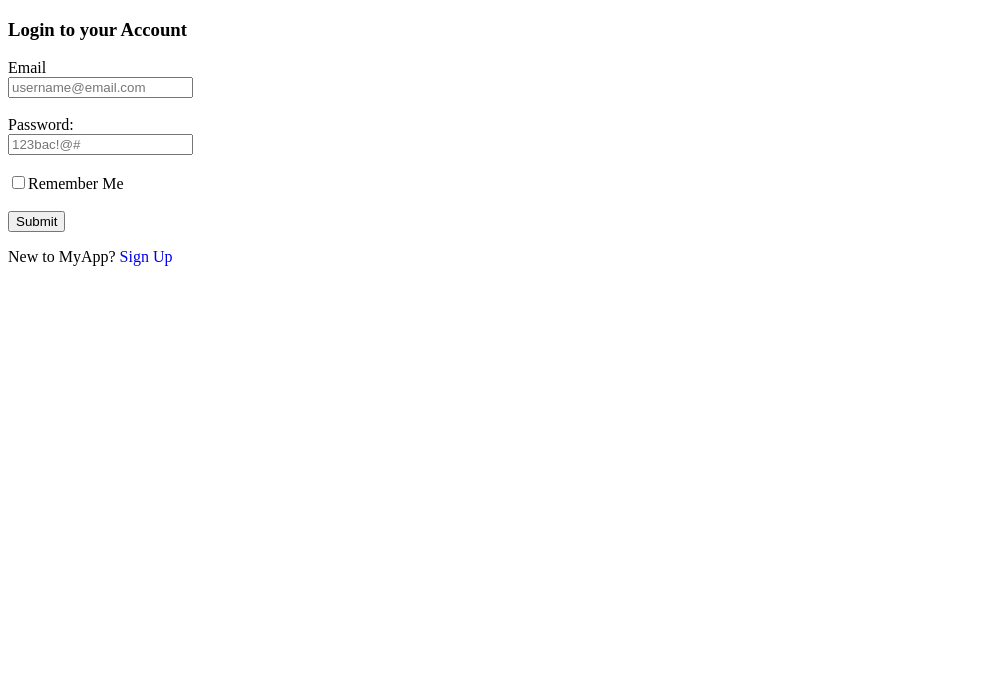
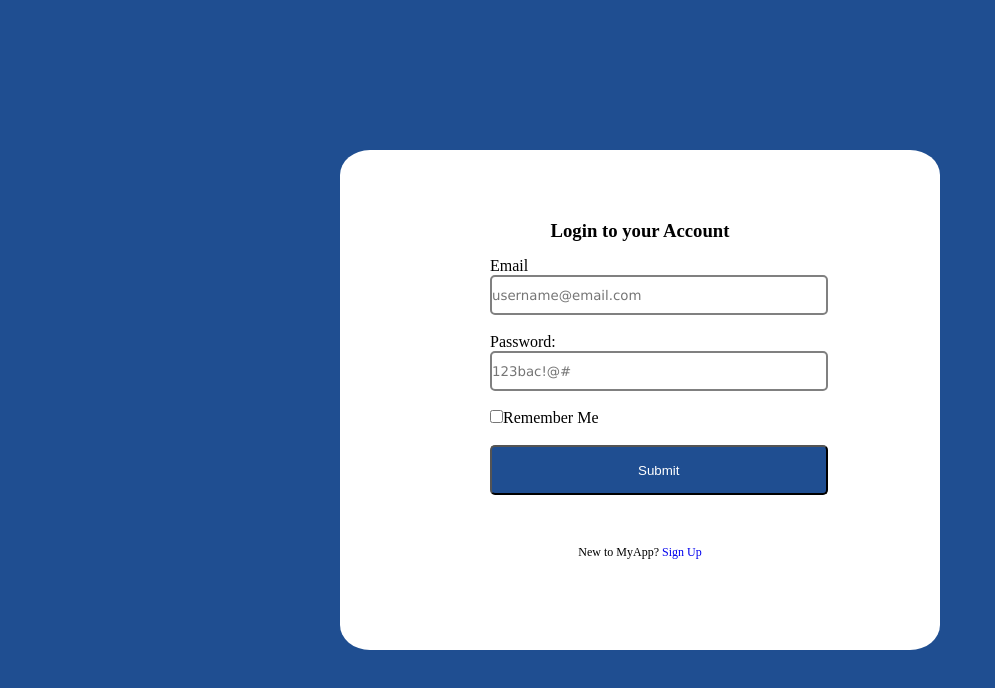
Before and after one commit to Aditya-K-Pathak/Rich_Panel, a website: page public/Pages/login.htm in a window 1280 px wide. Shown: the whole page, without its empty margins (0-995 px from the left). Drawn offline with Linux system fonts and the light colour scheme; files that its build step writes are made by us from their sources; the site is published under a folder, as on GitHub Pages, so addresses that start at the root find nothing.

Commit message:
Update login.htm

```diff
--- a/public/Pages/login.htm
+++ b/public/Pages/login.htm
@@ -5,7 +5,7 @@
     <meta charset="UTF-8">
     <meta name="viewport" content="width=device-width, initial-scale=1.0">
     <title>Login Page</title>
-    <link rel="stylesheet" href="/../styles/login.css">
+    <link rel="stylesheet" href="../styles/login.css">
 </head>
 
 <body>
@@ -26,7 +26,7 @@
             <p>New to MyApp? <a href="register.html" style="text-decoration: none;">Sign Up</a></p>
         </div>
     </div>
-    <script src="/../script/script.js">
+    <script src="../script/script.js">
       </script>
 </body>
 
```
